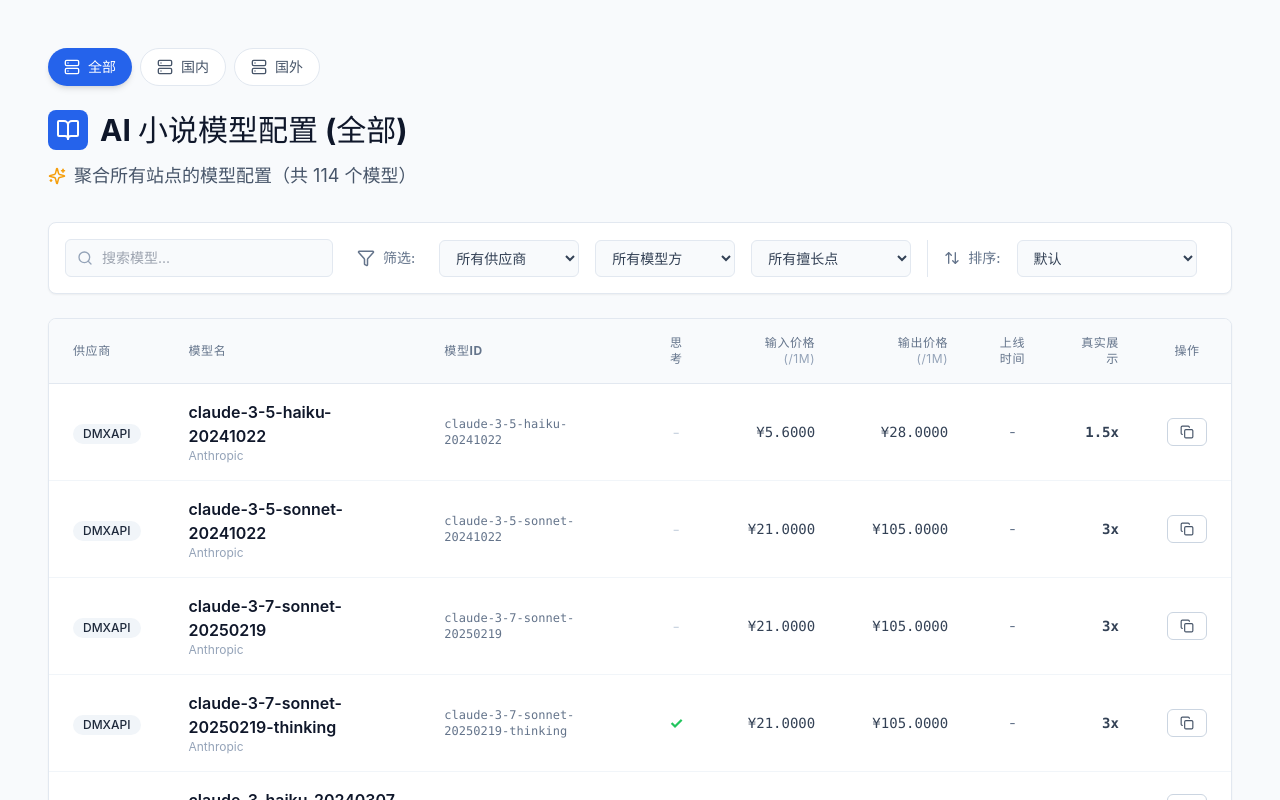
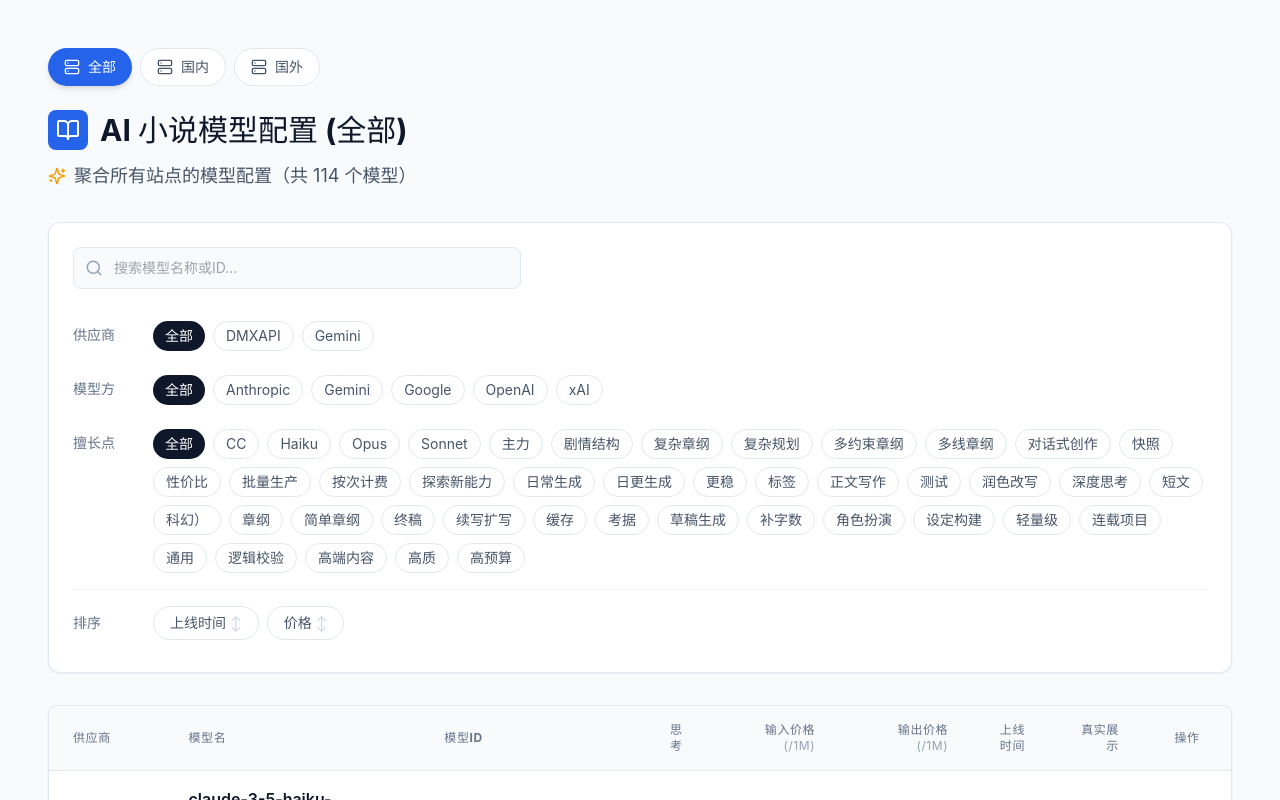
Before and after one commit to 3137-lumi/novelgreat, a React (Vite) app: page / in a window 1280 px wide. Shown: the top 800 px of the page. Built offline with nearby package versions, Linux system fonts and the light colour scheme.

Commit message:
feat: upgrade filter bar to multi-select pills and simplify tags

```diff
--- a/src/components/FilterBar.tsx
+++ b/src/components/FilterBar.tsx
@@ -1,18 +1,18 @@
 import React from 'react';
-import { Filter, ArrowUpDown, Search } from 'lucide-react';
+import { Filter, Search, ArrowUpDown, Check } from 'lucide-react';
 
 interface FilterBarProps {
-  providers: string[];
-  series: string[];
+  providers: string[]; // Suppliers (e.g. DMXAPI)
+  series: string[];    // Model Owners (e.g. OpenAI)
   specialties: string[];
   filters: {
-    provider: string;
-    series: string;
-    specialty: string;
-    sortBy: string;
+    provider: string[];
+    series: string[];
+    specialty: string[];
+    sortBy: string; // 'default' | 'price_asc' | 'price_desc' | 'launch_date_desc' | 'launch_date_asc'
     searchQuery: string;
   };
-  onFilterChange: (key: string, value: string) => void;
+  onFilterChange: (key: string, value: any) => void;
 }
 
 export const FilterBar: React.FC<FilterBarProps> = ({
@@ -22,81 +22,146 @@ export const FilterBar: React.FC<FilterBarProps> = ({
   filters,
   onFilterChange,
 }) => {
+
+  const toggleSelection = (key: 'provider' | 'series' | 'specialty', item: string) => {
+    const current = filters[key];
+    if (item === 'all') {
+      onFilterChange(key, []);
+      return;
+    }
+
+    let next: string[];
+    if (current.includes(item)) {
+      next = current.filter(i => i !== item);
+    } else {
+      next = [...current, item];
+    }
+    onFilterChange(key, next);
+  };
+
+  const isSelected = (key: 'provider' | 'series' | 'specialty', item: string) => {
+    if (item === 'all') return filters[key].length === 0;
+    return filters[key].includes(item);
+  };
+
+  const handleSort = (field: 'price' | 'launch_date') => {
+    // Toggle logic: default -> asc -> desc -> default (or just asc/desc switch)
+    // Current mapping:
+    // price: price_asc, price_desc
+    // launch_date: launch_date_desc (newest first usually), launch_date_asc
+
+    const currentSort = filters.sortBy;
+    let nextSort = 'default';
+
+    if (field === 'price') {
+      if (currentSort === 'price_asc') nextSort = 'price_desc';
+      else if (currentSort === 'price_desc') nextSort = 'default';
+      else nextSort = 'price_asc';
+    } else if (field === 'launch_date') {
+      if (currentSort === 'launch_date_desc') nextSort = 'launch_date_asc';
+      else if (currentSort === 'launch_date_asc') nextSort = 'default';
+      else nextSort = 'launch_date_desc';
+    }
+
+    onFilterChange('sortBy', nextSort);
+  };
+
+  const getSortIcon = (field: 'price' | 'launch_date') => {
+    const s = filters.sortBy;
+    if (field === 'price') {
+      if (s === 'price_asc') return <span className="text-blue-600 ml-1">↑</span>;
+      if (s === 'price_desc') return <span className="text-blue-600 ml-1">↓</span>;
+    }
+    if (field === 'launch_date') {
+      if (s === 'launch_date_asc') return <span className="text-blue-600 ml-1">↑</span>;
+      if (s === 'launch_date_desc') return <span className="text-blue-600 ml-1">↓</span>;
+    }
+    return <span className="text-slate-300 ml-1">↕</span>;
+  };
+
+  const renderRow = (label: string, items: string[], stateKey: 'provider' | 'series' | 'specialty') => (
+    <div className="flex items-start gap-4 py-2">
+      <span className="text-slate-500 font-medium text-sm whitespace-nowrap mt-1 w-16 flex-shrink-0">{label}</span>
+      <div className="flex flex-wrap gap-2">
+        <button
+          onClick={() => toggleSelection(stateKey, 'all')}
+          className={`px-3 py-1 text-sm rounded-full transition-colors ${
+            isSelected(stateKey, 'all')
+              ? 'bg-slate-900 text-white font-medium'
+              : 'bg-white text-slate-600 hover:bg-slate-100 border border-transparent'
+          }`}
+        >
+          全部
+        </button>
+        {items.map(item => (
+          <button
+            key={item}
+            onClick={() => toggleSelection(stateKey, item)}
+            className={`px-3 py-1 text-sm rounded-full transition-colors border ${
+              isSelected(stateKey, item)
+                ? 'bg-blue-50 border-blue-200 text-blue-700 font-medium'
+                : 'bg-white border-slate-200 text-slate-600 hover:bg-slate-50'
+            }`}
+          >
+            {item}
+          </button>
+        ))}
+      </div>
+    </div>
+  );
+
   return (
-    <div className="bg-white p-4 rounded-lg shadow-sm border border-slate-200 mb-6 space-y-4 md:space-y-0 md:flex md:items-center md:gap-4 flex-wrap">
-      <div className="relative w-full md:w-auto md:min-w-[200px] mb-2 md:mb-0 mr-2">
+    <div className="bg-white p-6 rounded-xl shadow-sm border border-slate-200 mb-8">
+      {/* Search Row */}
+      <div className="mb-6 max-w-md">
+        <div className="relative">
           <div className="absolute inset-y-0 left-0 pl-3 flex items-center pointer-events-none">
-          <Search size={16} className="text-slate-400" />
+            <Search size={18} className="text-slate-400" />
           </div>
           <input
             type="text"
             value={filters.searchQuery}
             onChange={(e) => onFilterChange('searchQuery', e.target.value)}
-          placeholder="搜索模型..."
-          className="pl-9 pr-3 py-2 w-full bg-slate-50 border border-slate-200 rounded-md text-sm text-slate-700 focus:outline-none focus:ring-2 focus:ring-blue-500 focus:border-transparent"
+            placeholder="搜索模型名称或ID..."
+            className="pl-10 pr-4 py-2.5 w-full bg-slate-50 border border-slate-200 rounded-lg text-sm text-slate-900 focus:outline-none focus:ring-2 focus:ring-blue-500 focus:border-transparent transition-shadow"
           />
         </div>
-
-      <div className="flex items-center gap-2 text-slate-500 mr-2">
-        <Filter size={18} />
-
-        <span className="font-medium text-sm">筛选:</span>
       </div>
 
-      <select
-        value={filters.provider}
-        onChange={(e) => onFilterChange('provider', e.target.value)}
-        className="px-3 py-2 bg-slate-50 border border-slate-200 rounded-md text-sm text-slate-700 focus:outline-none focus:ring-2 focus:ring-blue-500 focus:border-transparent min-w-[140px]"
+      <div className="space-y-2">
+        {renderRow('供应商', providers, 'provider')}
+        {renderRow('模型方', series, 'series')}
+        {/* We can hide specialties row if user wants simpler UI, but user said "simplify specialties content", not hide row. Let's keep it but simplified. */}
+        {renderRow('擅长点', specialties, 'specialty')}
+
+        {/* Sort Row */}
+        <div className="flex items-center gap-4 py-2 mt-2 border-t border-slate-100 pt-4">
+          <span className="text-slate-500 font-medium text-sm whitespace-nowrap w-16 flex-shrink-0">排序</span>
+          <div className="flex flex-wrap gap-2">
+             <button
+              onClick={() => handleSort('launch_date')}
+              className={`flex items-center px-4 py-1.5 text-sm rounded-full transition-colors border ${
+                filters.sortBy.includes('launch_date')
+                  ? 'bg-blue-50 border-blue-200 text-blue-700 font-medium'
+                  : 'bg-white border-slate-200 text-slate-600 hover:bg-slate-50'
+              }`}
             >
-        <option value="all">所有供应商</option>
-        {providers.map((p) => (
-          <option key={p} value={p}>
-            {p}
-          </option>
-        ))}
-      </select>
-
-      <select
-        value={filters.series}
-        onChange={(e) => onFilterChange('series', e.target.value)}
-        className="px-3 py-2 bg-slate-50 border border-slate-200 rounded-md text-sm text-slate-700 focus:outline-none focus:ring-2 focus:ring-blue-500 focus:border-transparent min-w-[140px]"
+              上线时间
+              {getSortIcon('launch_date')}
+            </button>
+            <button
+              onClick={() => handleSort('price')}
+              className={`flex items-center px-4 py-1.5 text-sm rounded-full transition-colors border ${
+                filters.sortBy.includes('price')
+                  ? 'bg-blue-50 border-blue-200 text-blue-700 font-medium'
+                  : 'bg-white border-slate-200 text-slate-600 hover:bg-slate-50'
+              }`}
             >
-        <option value="all">所有模型方</option>
-        {series.map((s) => (
-          <option key={s} value={s}>
-            {s}
-          </option>
-        ))}
-      </select>
-
-      <select
-        value={filters.specialty}
-        onChange={(e) => onFilterChange('specialty', e.target.value)}
-        className="px-3 py-2 bg-slate-50 border border-slate-200 rounded-md text-sm text-slate-700 focus:outline-none focus:ring-2 focus:ring-blue-500 focus:border-transparent min-w-[160px]"
-      >
-        <option value="all">所有擅长点</option>
-        {specialties.map((s) => (
-          <option key={s} value={s}>
-            {s}
-          </option>
-        ))}
-      </select>
-
-      <div className="flex-grow md:border-l md:border-slate-200 md:pl-4 md:ml-auto flex items-center gap-2">
-        <div className="flex items-center gap-2 text-slate-500 mr-2">
-          <ArrowUpDown size={16} />
-          <span className="font-medium text-sm">排序:</span>
+              价格
+              {getSortIcon('price')}
+            </button>
           </div>
-        <select
-          value={filters.sortBy}
-          onChange={(e) => onFilterChange('sortBy', e.target.value)}
-          className="px-3 py-2 bg-slate-50 border border-slate-200 rounded-md text-sm text-slate-700 focus:outline-none focus:ring-2 focus:ring-blue-500 focus:border-transparent flex-grow md:flex-grow-0 md:min-w-[180px]"
-        >
-          <option value="default">默认</option>
-          <option value="launch_date">上线时间</option>
-          <option value="price_asc">价格: 从低到高</option>
-          <option value="price_desc">价格: 从高到低</option>
-        </select>
+        </div>
       </div>
     </div>
   );
--- a/src/lib/normalizeSpecialties.ts
+++ b/src/lib/normalizeSpecialties.ts
@@ -9,73 +9,36 @@ const normalizeOne = (tag: string): string[] => {
   const has = (needle: string) => t.includes(needle);
   const hasLower = (needle: string) => lower.includes(needle);
 
-  if (['flash', 'lite', 'preview', 'pro', 'beta'].includes(lower)) return ['版本'];
-  if (['haiku', 'sonnet', 'opus', 'cc'].includes(lower)) return [];
-  if (['haiku', 'sonnet', 'opus', 'cc'].includes(t)) return [];
-
-  if (t === 'QC' || t === '全书逻辑校验' || t === '逻辑校验' || has('校验') || hasLower('qc')) return ['逻辑校验'];
-
-  if (t === '剧情结构测试' || t === '复杂结构验证' || t === '复杂剧情推演' || t === '结构' || has('结构') || has('剧情') || has('推演')) return ['结构'];
-
-  if (t === '测试新文风' || t === '文风' || has('文风')) return ['文风'];
-
-  if (t === '设定定稿' || t === '设定' || has('设定') || has('世界观') || has('人设')) return ['设定'];
-
-  if (t === '草稿' || t === '大规模草稿生成' || has('草稿')) return ['草稿'];
-
-  if (t === '章纲' || has('章纲') || has('大纲')) return ['章纲'];
-  if (t === '章纲跑量') return ['章纲', '跑量'];
-
-  if (t === '跑量' || t === '批量生成' || has('跑量') || has('批量') || has('流水线')) return ['跑量'];
-
-  if (t === '改写' || has('改写') || has('润色') || has('重写')) return ['改写'];
-
-  if (t === '快照' || has('快照') || has('固定版本') || /\b-0\d\d\b/.test(lower) || /-001\b/.test(lower)) return ['快照'];
-
-  if (t === '推理' || has('推理') || has('思维链') || hasLower('thinking')) return ['推理'];
-  if (t === '非推理' || has('非推理') || hasLower('nothinking') || hasLower('non-thinking')) return ['非推理'];
-
-  if (t === '通用写作' || t === '通用' || has('通用写作') || has('通用')) return ['通用写作'];
-
-  if (
-    t === '正文' ||
-    t === '正文生成' ||
-    t === '正文草稿' ||
-    t === '高质量正文' ||
-    t === '高质量正文测试' ||
-    t === '旗舰级正文' ||
-    t === '终稿' ||
-    t === '正文续写' ||
-    t === '正文扩写' ||
-    t === '续写' ||
-    t === '扩写' ||
-    t === '补字数' ||
-    t === '直出' ||
-    t === '稳正文'
-  ) {
-    return ['正文'];
+  // Versions / Editions (usually redundant if model name has it, but good for filtering)
+  if (['flash', 'lite', 'preview', 'pro', 'beta', 'turbo', 'mini', 'plus'].some(k => lower.includes(k))) {
+    // We generally ignore version tags for "Specialties" as they are in the name,
+    // unless it's a specific "Low Cost" or "Fast" indicator.
+    // Let's map "flash"/"lite"/"mini" -> "轻量级" (Lightweight)
+    if (lower.includes('flash') || lower.includes('lite') || lower.includes('mini') || lower.includes('haiku')) return ['轻量级'];
+    return []; // Remove 'pro', 'preview' etc as they are just version markers
   }
 
-  if (has('正文') || has('连载') || has('日更') || has('小说') || has('剧情') || has('对话')) return ['正文'];
+  // Logic / Reasoning
+  if (t === 'QC' || has('校验') || hasLower('qc') || has('逻辑')) return ['逻辑校验'];
+  if (has('结构') || has('剧情') || has('推演') || has('大纲')) return ['剧情结构'];
+  if (has('推理') || has('思维链') || hasLower('thinking') || hasLower('reasoning')) return ['深度思考'];
 
-  if (t === '章纲跑量') return ['章纲', '跑量'];
+  // Writing / Content
+  if (has('文风') || has('风格') || has('角色')) return ['角色扮演'];
+  if (has('设定') || has('世界观') || has('人设')) return ['设定构建'];
+  if (has('草稿') || has('初稿')) return ['草稿生成'];
+  if (has('扩写') || has('续写') || has('补全')) return ['续写扩写'];
+  if (has('改写') || has('润色') || has('重写')) return ['润色改写'];
+  if (has('正文') || has('小说') || has('写作') || has('直出')) return ['正文写作'];
 
-  if (t === '剧情结构') return ['结构'];
+  // Production / Batch
+  if (has('跑量') || has('批量') || has('流水线') || has('并发')) return ['批量生产'];
 
-  if (t === '复杂结构') return ['结构'];
+  // Technical
+  if (lower.includes('embedding') || lower.includes('search') || lower.includes('vision') || lower.includes('audio') || lower.includes('image')) return []; // Exclude non-text for novel config context usually, or keep specific? User wants "novel model config", so text is key.
 
-  if (t === '复杂剧情') return ['结构'];
-
-  if (t === '人物一致性更好' || t === '更稳' || t === '主力' || has('更稳') || has('主力')) return [];
-
-  if (has('高预算') || has('高端内容') || t === '高端内容' || t === '高端' || t === '高质' || t === '高质量' || t === '顶级设定' || t === '高端设定') {
-    return [];
-  }
-
-  if (lower.includes('embedding') || t === '文本嵌入') return [];
-  if (t === '图像生成' || lower.includes('image') || lower.includes('dall')) return [];
-  if (t === '语音' || lower.includes('tts') || lower.includes('whisper')) return [];
-  if (t === 'DeepSearch' || lower.includes('deepsearch')) return [];
+  // General fallback for unknown meaningful tags, but try to be strict to reduce noise
+  if (t.length > 6) return []; // Ignore long random descriptions
 
   return [t];
 };
@@ -85,5 +48,5 @@ export const normalizeSpecialties = (tags: string[]) => {
   for (const tag of tags || []) {
     out.push(...normalizeOne(tag));
   }
-  return uniq(out);
+  return uniq(out).sort();
 };
--- a/src/pages/Home.tsx
+++ b/src/pages/Home.tsx
@@ -18,9 +18,9 @@ const TABS: { id: TabId; name: string }[] = [
 export default function Home() {
   const [activeTab, setActiveTab] = useState<TabId>('all');
   const [filters, setFilters] = useState({
-    provider: 'all', // This is actually the "Supplier" (Station)
-    modelOwner: 'all', // This is the "Model Owner" (Provider in data)
-    specialty: 'all',
+    provider: [] as string[], // Changed from string to string[]
+    modelOwner: [] as string[], // Changed from string to string[]
+    specialty: [] as string[], // Changed from string to string[]
     sortBy: 'default',
     searchQuery: '',
   });
@@ -54,10 +54,10 @@ export default function Home() {
   }, [activeTab, allModels]);
 
   useEffect(() => {
-    setFilters(prev => ({ ...prev, provider: 'all', modelOwner: 'all', specialty: 'all' }));
+    setFilters(prev => ({ ...prev, provider: [], modelOwner: [], specialty: [] }));
   }, [activeTab]);
 
-  const handleFilterChange = (key: string, value: string) => {
+  const handleFilterChange = (key: string, value: any) => {
     setFilters((prev) => ({ ...prev, [key]: value }));
   };
 
@@ -91,17 +91,22 @@ export default function Home() {
     }
 
     // Filter by Supplier (Station)
-    if (filters.provider !== 'all') {
-      result = result.filter((m) => m.stationTag === filters.provider);
+    if (filters.provider.length > 0) {
+      result = result.filter((m) => filters.provider.includes(m.stationTag || 'Unknown'));
     }
 
     // Filter by Model Owner
-    if (filters.modelOwner !== 'all') {
-      result = result.filter((m) => m.provider === filters.modelOwner);
+    if (filters.modelOwner.length > 0) {
+      result = result.filter((m) => filters.modelOwner.includes(m.provider));
     }
 
-    if (filters.specialty !== 'all') {
-      result = result.filter((m) => m.specialties.includes(filters.specialty));
+    // Filter by Specialty
+    if (filters.specialty.length > 0) {
+      // Logic: OR (match any selected specialty) or AND (match all)?
+      // Usually filters are OR within a category, but for specialties "Has X OR Y" is common.
+      result = result.filter((m) =>
+        filters.specialty.some(s => m.specialties.includes(s))
+      );
     }
 
     if (filters.sortBy === 'price_asc') {
@@ -110,8 +115,12 @@ export default function Home() {
     } else if (filters.sortBy === 'price_desc') {
       const metric = (m) => (m.priceUnit === 'per_call' ? m.inputPrice : m.outputPrice);
       result.sort((a, b) => metric(b) - metric(a));
-    } else if (filters.sortBy === 'launch_date') {
-        // Placeholder for future launch date sorting
+    } else if (filters.sortBy === 'launch_date_desc') {
+       // Mock sort for now as we don't have real dates yet everywhere, but logic is here
+       // Assuming launchDate is YYYY-MM-DD string
+       result.sort((a, b) => (b.launchDate || '').localeCompare(a.launchDate || ''));
+    } else if (filters.sortBy === 'launch_date_asc') {
+       result.sort((a, b) => (a.launchDate || '').localeCompare(b.launchDate || ''));
     }
 
     return result;
```
Lines whose indentation alone changed are shown as unchanged.
